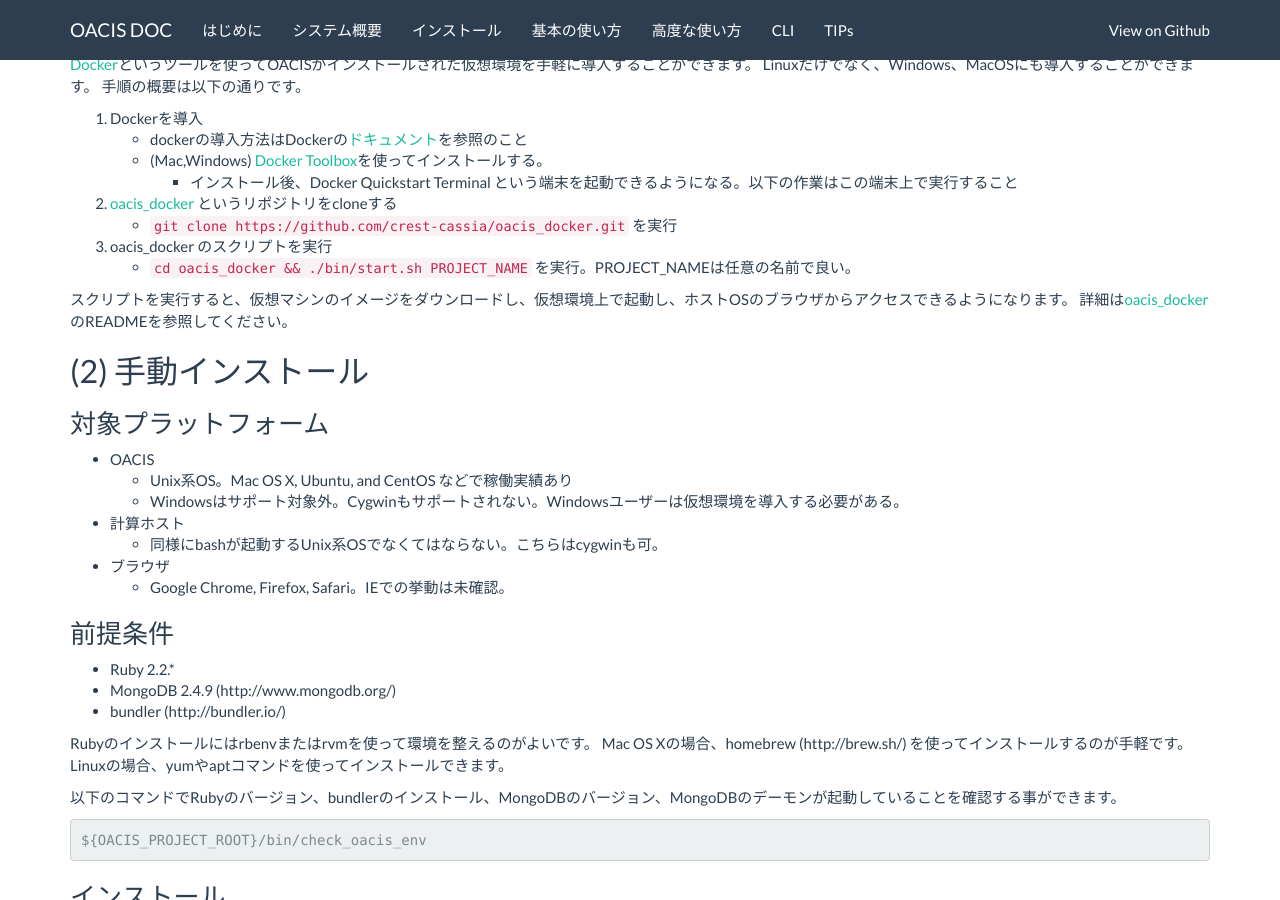
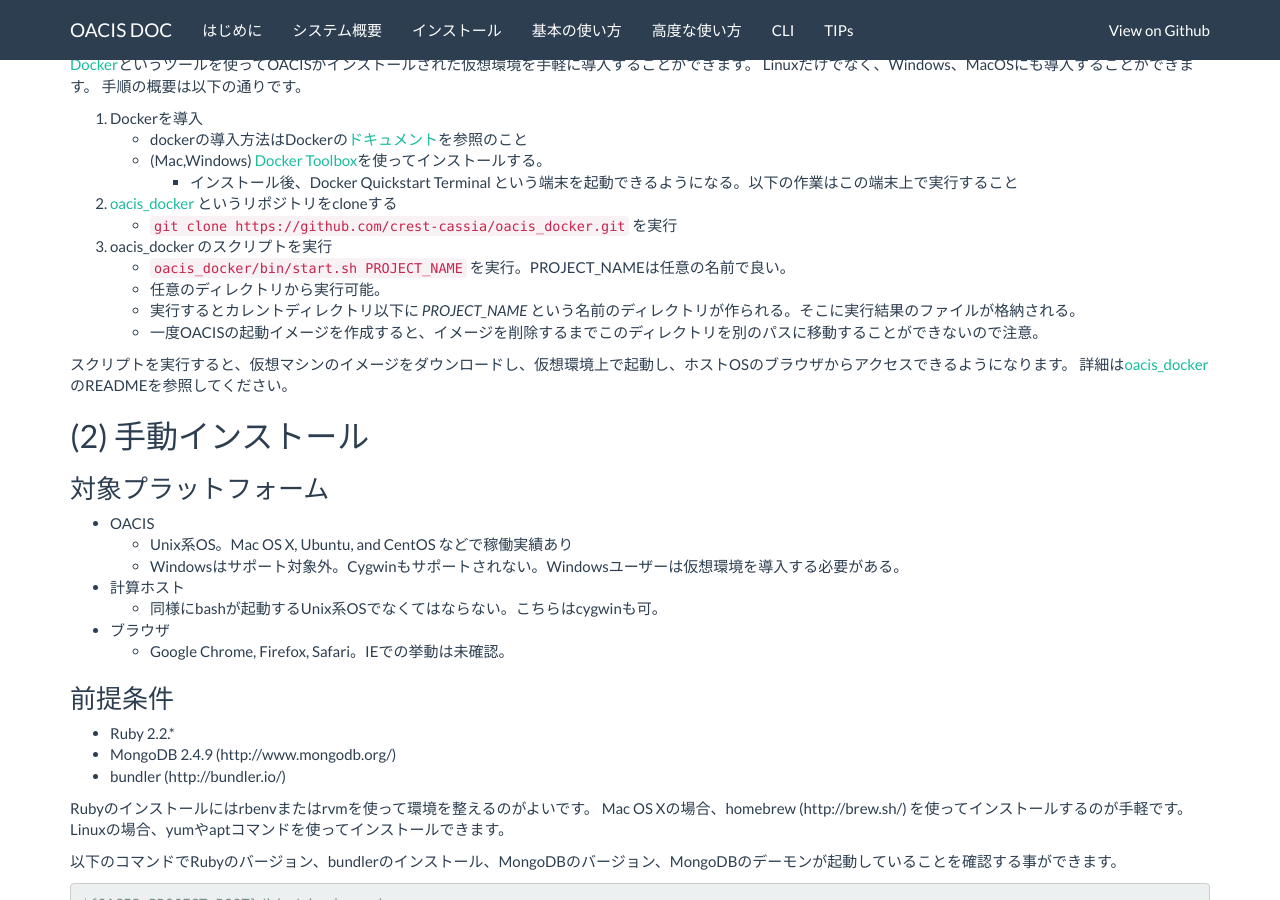
Before and after one commit to crest-cassia/oacis, a Jekyll site: the page built from ja/install.md, in a window 1280 px wide and 900 px high, scrolled down 300 px. Built offline with Jekyll 4.4.1, drawn with Linux system fonts in a browser that asks for light colours; nearby versions of some CDN libraries.

Commit message:
fixed the installation document

```diff
--- a/ja/install.md
+++ b/ja/install.md
@@ -31,7 +31,10 @@
 1. [oacis_docker](https://github.com/crest-cassia/oacis_docker) というリポジトリをcloneする
   - `git clone https://github.com/crest-cassia/oacis_docker.git` を実行
 1. oacis_docker のスクリプトを実行
-  - `cd oacis_docker && ./bin/start.sh PROJECT_NAME` を実行。PROJECT_NAMEは任意の名前で良い。
+  - `oacis_docker/bin/start.sh PROJECT_NAME` を実行。PROJECT_NAMEは任意の名前で良い。
+  - 任意のディレクトリから実行可能。
+  - 実行するとカレントディレクトリ以下に *PROJECT_NAME* という名前のディレクトリが作られる。そこに実行結果のファイルが格納される。
+      - 一度OACISの起動イメージを作成すると、イメージを削除するまでこのディレクトリを別のパスに移動することができないので注意。
 
 スクリプトを実行すると、仮想マシンのイメージをダウンロードし、仮想環境上で起動し、ホストOSのブラウザからアクセスできるようになります。
 詳細は[oacis_docker](https://github.com/crest-cassia/oacis_docker) のREADMEを参照してください。
```
